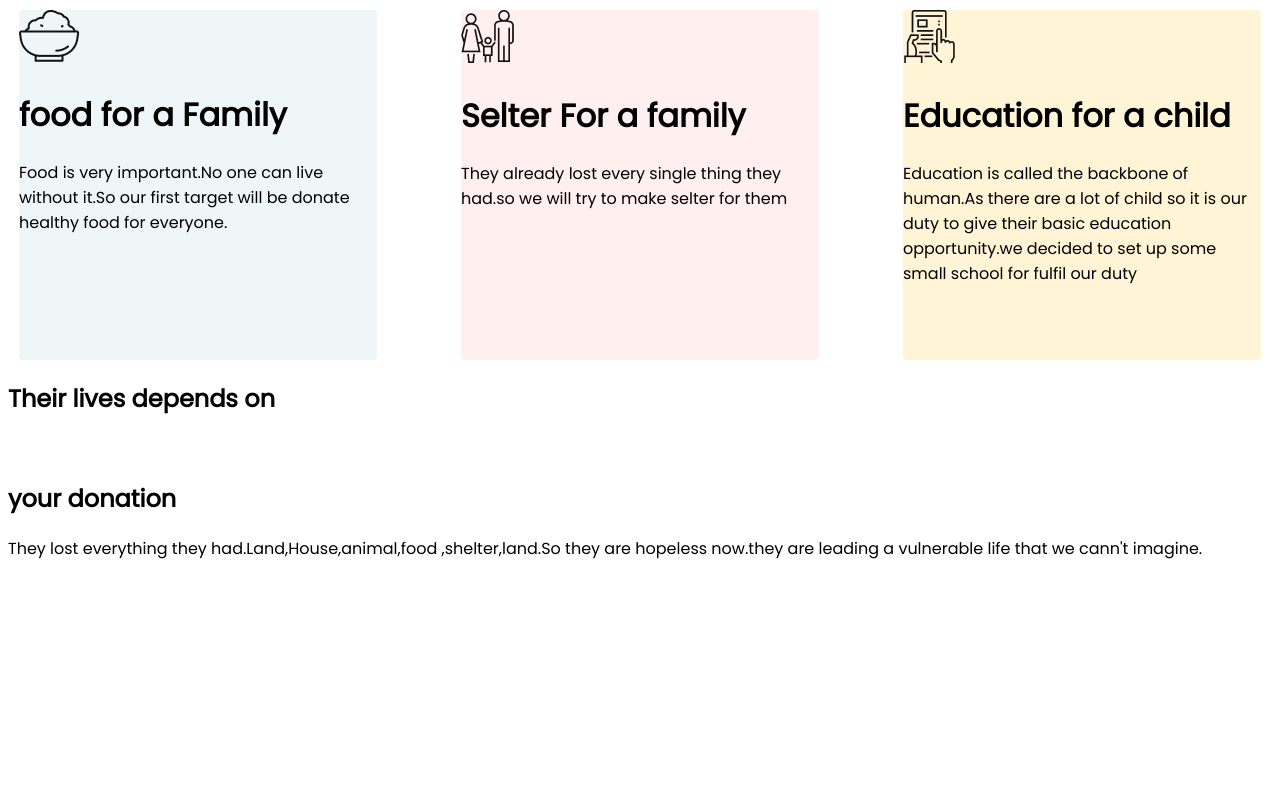
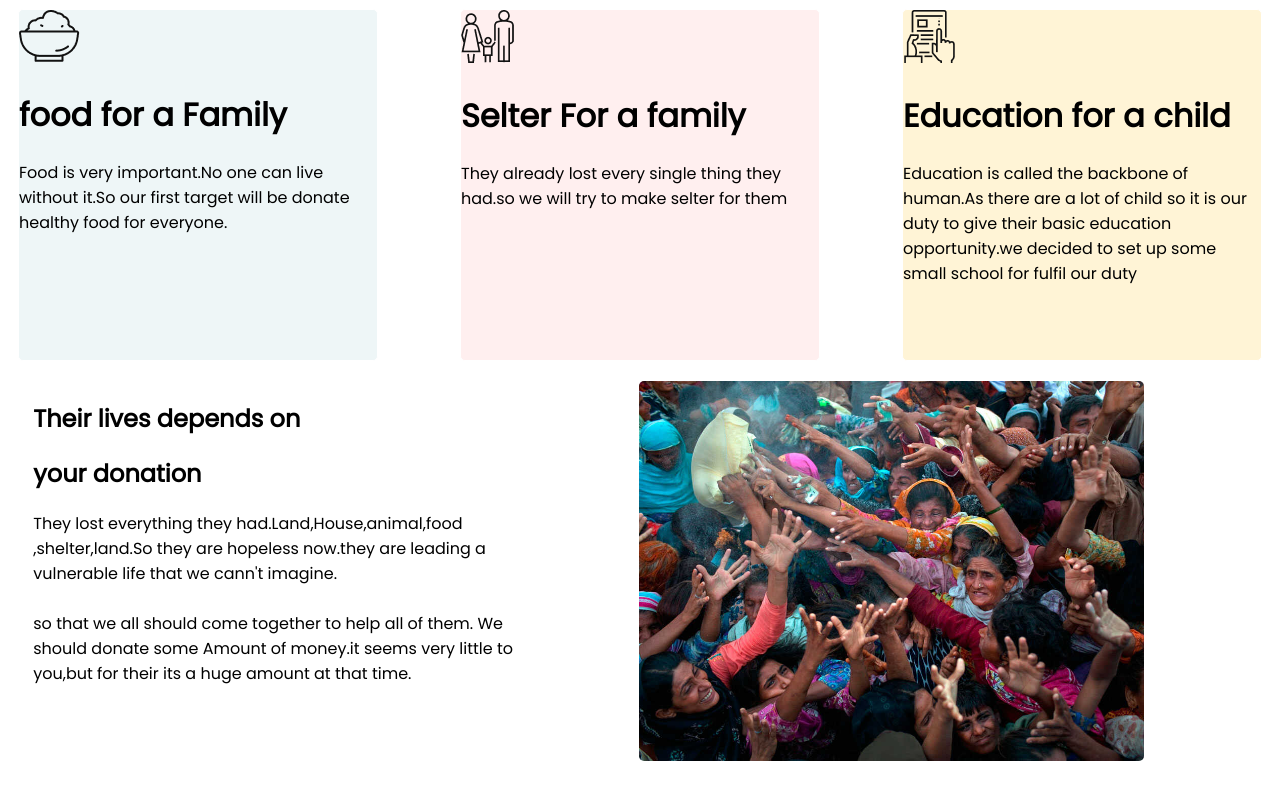
Before and after one commit to asifalam515/Donate-today-website, a plain HTML site: page index.html in a window 1280 px wide. Shown: the part 1199-1999 px from the top of the page. Before the commit the page ends 1776 px from the top, so only its background shows below. Drawn offline with Linux system fonts and the light colour scheme.

Commit message:
contribution-section-donet

```diff
--- a/index.html
+++ b/index.html
@@ -78,12 +78,16 @@
     <!-- How to contribute section -->
     <section class="contribute">
         <div class="contribute-text">
-            <h1>Their lives depends on</h1><br>
+            <h1>Their lives depends on</h1>
             <h1>your donation</h1>
             <p>They lost everything they had.Land,House,animal,food ,shelter,land.So they are hopeless now.they are leading a vulnerable life that we cann't imagine.
+                <br><br>
+                so that we all should come together to help all of them.
+                We should donate some Amount of money.it seems very little to you,but for their its a huge amount at that time.
             </p>
         </div>
         <div class="contribute-img">
+            <img src="./images/donation6.jpg" alt="">
 
         </div>
 
--- a/style.css
+++ b/style.css
@@ -84,3 +84,19 @@ hr{
 #education-bg{
     background-color:#FFF4D6 ;
 }
+.contribute{
+    display: flex;
+    margin-bottom: 50px;
+}
+.contribute-text{
+width: 40%;
+margin-left: 2%;
+margin-right: 100px;
+}
+.contribute-img{
+    width: 40%;
+}
+.contribute-img >img{
+    width: 100%;
+    border-radius: 5px;
+}
```
